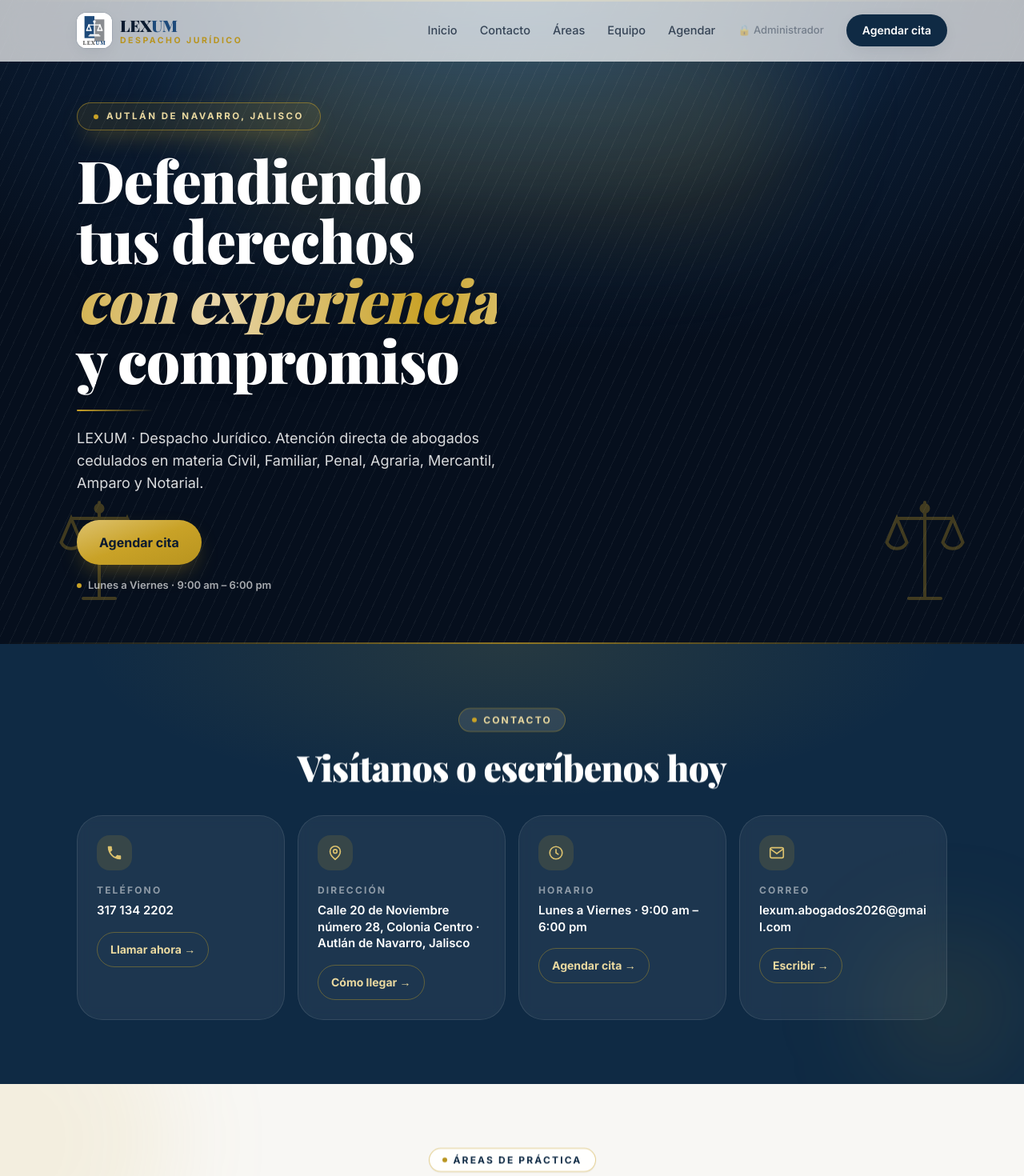
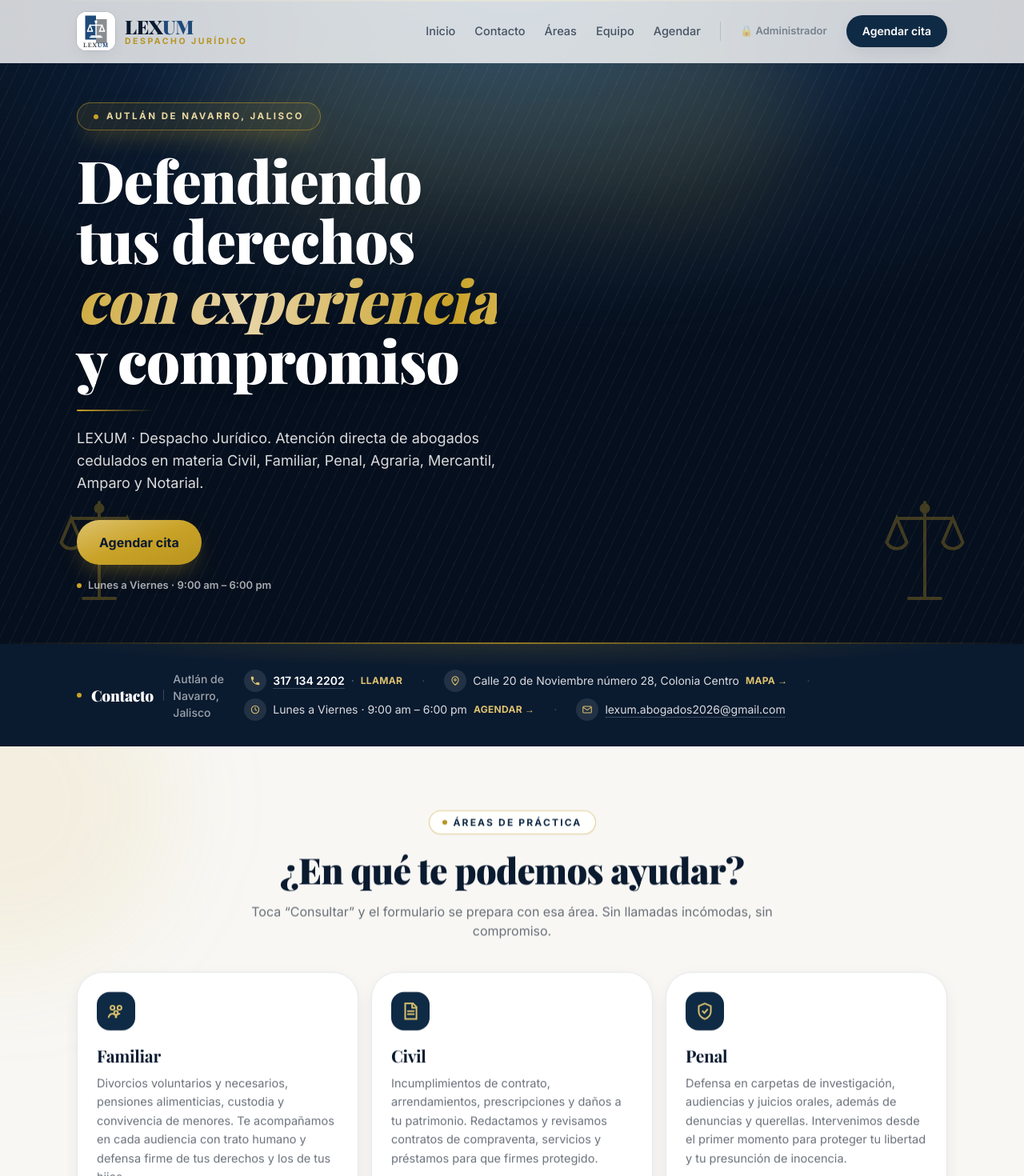
Before and after one commit to AlexisOsorio256/LEXUM, a Next.js app: page / in a window 1280 px wide. Shown: the top 1470 px of the page at 80% size. Built offline with nearby package versions, Linux system fonts and the light colour scheme; a web font is replaced by a local one.

Commit message:
Contacto en franja compacta; header centrado y pulido movil

```diff
--- a/src/app/globals.css
+++ b/src/app/globals.css
@@ -66,6 +66,13 @@ h3 {
   *::after {
     animation-duration: 0.001s !important;
     transition-duration: 0.001s !important;
+  }
+}
+@media (max-width: 768px) {
+  /* reveal más sutil en móvil: menos desplazamiento y duración */
+  .reveal {
+    transform: translateY(14px);
+    transition-duration: 0.55s;
   }
 }
 
@@ -163,19 +170,34 @@ h3 {
 .card {
   background: rgba(255, 255, 255, 0.96);
   @apply rounded-4xl border border-navy-800/10 shadow-card;
+  transition:
+    transform 0.45s cubic-bezier(0.22, 1, 0.36, 1),
+    box-shadow 0.45s cubic-bezier(0.22, 1, 0.36, 1);
+  will-change: transform;
 }
 @media (hover: hover) and (pointer: fine) {
   .card {
     background: rgba(255, 255, 255, 0.88);
     backdrop-filter: blur(18px) saturate(1.4);
     -webkit-backdrop-filter: blur(18px) saturate(1.4);
-    transition:
-      transform 0.5s cubic-bezier(0.22, 1, 0.36, 1),
-      box-shadow 0.5s cubic-bezier(0.22, 1, 0.36, 1);
   }
   .card:hover {
     transform: translateY(-4px);
-    box-shadow: 0 24px 60px -18px rgba(10, 26, 47, 0.3);
+    box-shadow: 0 24px 60px -18px rgba(10, 26, 47, 0.28);
+  }
+  .card:active {
+    transform: translateY(-1px);
+  }
+}
+@media (max-width: 768px) {
+  .card {
+    /* en celular sin blur ni salto: scroll fluido */
+    backdrop-filter: none;
+    -webkit-backdrop-filter: none;
+  }
+  .card:hover {
+    transform: none;
+    box-shadow: 0 6px 24px -8px rgba(10, 26, 47, 0.14);
   }
 }
 .eyebrow {
--- a/src/components/Contacto.tsx
+++ b/src/components/Contacto.tsx
@@ -3,91 +3,56 @@ import { telLink, mailLink } from "@/lib/whatsapp";
 
 type Props = { settings: SiteSettings };
 
-/** Contacto: cada dato una sola vez (sin duplicar el hero). Incluye mapa y correo. */
+/**
+ * Contacto ultra compacto: una franja elegante que no roba espacio.
+ * Teléfono primero, luego dirección, horario y correo en línea.
+ * Cada dato con su acción mínima (llamar, mapa, agendar, escribir).
+ */
 export default function Contacto({ settings }: Props) {
-  const rows = [
-    {
-      t: "Teléfono",
-      d: settings.phone_display,
-      href: telLink(settings.whatsapp_number),
-      label: "Llamar ahora",
-      icon: (
-        <svg width="22" height="22" viewBox="0 0 24 24" fill="currentColor" aria-hidden>
-          <path d="M6.6 10.8c1.4 2.8 3.8 5.2 6.6 6.6l2.2-2.2c.3-.3.7-.4 1-.2 1.1.4 2.3.6 3.6.6.6 0 1 .4 1 1V20c0 .6-.4 1-1 1C10.6 21 3 13.4 3 4c0-.6.4-1 1-1h3.5c.6 0 1 .4 1 1 0 1.2.2 2.4.6 3.6.1.3 0 .7-.2 1l-2.3 2.2Z" />
-        </svg>
-      ),
-    },
-    {
-      t: "Dirección",
-      d: `${settings.address} · ${settings.city}`,
-      href: settings.maps_url,
-      label: "Cómo llegar",
-      icon: (
-        <svg width="22" height="22" viewBox="0 0 24 24" fill="none" stroke="currentColor" strokeWidth="1.8" aria-hidden>
-          <path d="M12 21s7-5.5 7-11a7 7 0 1 0-14 0c0 5.5 7 11 7 11Z" /><circle cx="12" cy="10" r="2.5" />
-        </svg>
-      ),
-    },
-    {
-      t: "Horario",
-      d: settings.hours,
-      href: "#agendar",
-      label: "Agendar cita",
-      icon: (
-        <svg width="22" height="22" viewBox="0 0 24 24" fill="none" stroke="currentColor" strokeWidth="1.8" aria-hidden>
-          <circle cx="12" cy="12" r="8.5" /><path d="M12 7.5V12l3 2" strokeLinecap="round" />
-        </svg>
-      ),
-    },
-    {
-      t: "Correo",
-      d: settings.email,
-      href: mailLink(settings.email),
-      label: "Escribir",
-      icon: (
-        <svg width="22" height="22" viewBox="0 0 24 24" fill="none" stroke="currentColor" strokeWidth="1.8" aria-hidden>
-          <rect x="3" y="5" width="18" height="14" rx="2" /><path d="m3.5 7 8.5 6 8.5-6" />
-        </svg>
-      ),
-    },
-  ];
-
   return (
-    <section id="contacto" className="relative bg-navy-800 text-white">
-      <div aria-hidden className="pointer-events-none absolute inset-0 bg-[radial-gradient(ellipse_60%_50%_at_50%_0%,rgba(201,162,39,0.12)_0%,transparent_70%)]" />
-      <div aria-hidden className="pointer-events-none absolute bottom-0 right-0 hidden h-48 w-48 rounded-full bg-gold-400/10 blur-3xl lg:block" />
-      <div className="mx-auto max-w-6xl px-4 py-14 md:py-20 lg:px-8">
-        <div className="reveal mx-auto max-w-2xl text-center">
-          <p className="eyebrow mx-auto !border-gold-400/40 !bg-white/10 !text-gold-200">
-            <span className="h-1.5 w-1.5 rounded-full bg-gold-400" />
-            Contacto
-          </p>
-          <h2 className="mt-4 font-serif text-[clamp(1.8rem,5.5vw,2.8rem)] font-black leading-tight">
-            Visítanos o escríbenos hoy
-          </h2>
-        </div>
-        <div className="mt-8 grid grid-cols-1 gap-4 sm:grid-cols-2 lg:grid-cols-4">
-          {rows.map((r, i) => (
-            <div
-              key={r.t}
-              className="reveal rounded-4xl border border-white/10 bg-white/[0.06] p-6 backdrop-blur"
-              style={{ ["--reveal-delay" as string]: `${i * 70}ms` }}
-            >
-              <span className="grid h-11 w-11 place-items-center rounded-2xl bg-gold-400/15 text-gold-300">
-                {r.icon}
+    <section id="contacto" className="relative overflow-hidden bg-navy-900 text-white">
+      <div aria-hidden className="pointer-events-none absolute inset-0 bg-[radial-gradient(ellipse_70%_35%_at_50%_0%,rgba(201,162,39,0.12)_0%,transparent_65%)]" />
+      <div className="relative mx-auto max-w-6xl px-4 py-7 md:py-8 lg:px-8">
+        <div className="flex flex-col gap-4 md:flex-row md:items-center md:justify-between md:gap-6">
+          <div className="flex items-center gap-3">
+            <span aria-hidden className="h-1.5 w-1.5 shrink-0 rounded-full bg-gold-400" />
+            <h2 className="font-serif text-[18px] font-black tracking-wide md:text-[19px]">Contacto</h2>
+            <span aria-hidden className="hidden h-3.5 w-px bg-white/20 md:block" />
+            <p className="text-[13px] font-medium text-white/60 md:text-[14px]">{settings.city}</p>
+          </div>
+          <ul className="flex flex-col gap-2 text-[14px] leading-snug md:flex-row md:flex-wrap md:items-center md:gap-x-6 md:gap-y-2">
+            <li className="flex items-center gap-2">
+              <span className="grid h-7 w-7 place-items-center rounded-full bg-white/10 text-gold-300">
+                <svg width="14" height="14" viewBox="0 0 24 24" fill="currentColor" aria-hidden><path d="M6.6 10.8c1.4 2.8 3.8 5.2 6.6 6.6l2.2-2.2c.3-.3.7-.4 1-.2 1.1.4 2.3.6 3.6.6.6 0 1 .4 1 1V20c0 .6-.4 1-1 1C10.6 21 3 13.4 3 4c0-.6.4-1 1-1h3.5c.6 0 1 .4 1 1 0 1.2.2 2.4.6 3.6.1.3 0 .7-.2 1l-2.3 2.2Z"/></svg>
               </span>
-              <p className="mt-4 text-[12px] font-bold uppercase tracking-[0.18em] text-white/50">{r.t}</p>
-              <p className="mt-1.5 break-words text-[15px] font-semibold leading-snug">{r.d}</p>
-              <a
-                href={r.href}
-                target={r.href.startsWith("http") ? "_blank" : undefined}
-                rel={r.href.startsWith("http") ? "noopener" : undefined}
-                className="mt-4 inline-flex min-h-[44px] items-center gap-1.5 rounded-full border border-gold-400/40 px-4 py-2 text-sm font-bold text-gold-200 transition hover:bg-gold-400/10 active:scale-95"
-              >
-                {r.label} →
-              </a>
-            </div>
-          ))}
+              <a href={telLink(settings.whatsapp_number)} className="font-semibold underline decoration-white/20 underline-offset-4 hover:decoration-gold-400">{settings.phone_display}</a>
+              <span className="text-white/35">·</span>
+              <a href={telLink(settings.whatsapp_number)} className="text-xs font-bold uppercase tracking-wide text-gold-300 hover:text-gold-200">Llamar</a>
+            </li>
+            <li className="hidden text-white/20 md:block">·</li>
+            <li className="flex items-center gap-2">
+              <span className="grid h-7 w-7 place-items-center rounded-full bg-white/10 text-gold-300">
+                <svg width="14" height="14" viewBox="0 0 24 24" fill="none" stroke="currentColor" strokeWidth="1.8" aria-hidden><path d="M12 21s7-5.5 7-11a7 7 0 1 0-14 0c0 5.5 7 11 7 11Z"/><circle cx="12" cy="10" r="2.2"/></svg>
+              </span>
+              <span className="text-white/85">{settings.address}</span>
+              <a href={settings.maps_url} target="_blank" rel="noopener" className="text-xs font-bold uppercase tracking-wide text-gold-300 hover:text-gold-200">Mapa →</a>
+            </li>
+            <li className="hidden text-white/20 md:block">·</li>
+            <li className="flex items-center gap-2">
+              <span className="grid h-7 w-7 place-items-center rounded-full bg-white/10 text-gold-300">
+                <svg width="14" height="14" viewBox="0 0 24 24" fill="none" stroke="currentColor" strokeWidth="1.8" aria-hidden><circle cx="12" cy="12" r="8"/><path d="M12 7.5V12l3 2" strokeLinecap="round"/></svg>
+              </span>
+              <span className="text-white/85">{settings.hours}</span>
+              <a href="#agendar" className="text-xs font-bold uppercase tracking-wide text-gold-300 hover:text-gold-200">Agendar →</a>
+            </li>
+            <li className="hidden text-white/20 md:block">·</li>
+            <li className="flex items-center gap-2">
+              <span className="grid h-7 w-7 place-items-center rounded-full bg-white/10 text-gold-300">
+                <svg width="14" height="14" viewBox="0 0 24 24" fill="none" stroke="currentColor" strokeWidth="1.8" aria-hidden><rect x="3" y="5" width="18" height="14" rx="2"/><path d="m3.5 7 8.5 6 8.5-6"/></svg>
+              </span>
+              <a href={mailLink(settings.email)} className="break-all text-white/85 underline decoration-white/20 underline-offset-4 hover:decoration-gold-400">{settings.email}</a>
+            </li>
+          </ul>
         </div>
       </div>
     </section>
--- a/src/components/Navbar.tsx
+++ b/src/components/Navbar.tsx
@@ -33,35 +33,36 @@ export default function Navbar({ waNumber, phoneDisplay }: Props) {
       className={`fixed inset-x-0 top-0 z-50 transition-all duration-300 ${
         scrolled
           ? "border-b border-navy-800/10 bg-white/90 shadow-card backdrop-blur-xl"
-          : "border-b border-transparent bg-white/70 backdrop-blur-lg"
+          : "border-b border-transparent bg-white/80 backdrop-blur-lg"
       }`}
     >
-      <nav className="mx-auto flex h-16 max-w-6xl items-center justify-between px-4 md:h-[76px] lg:px-8">
-        <a href="#inicio" className="flex items-center gap-2.5" aria-label="LEXUM inicio">
-          <Logo size={44} />
-          <span className="leading-tight">
-            <span className="block font-serif text-[20px] font-black tracking-wide text-navy-900">
+      <nav className="mx-auto flex h-[68px] max-w-6xl items-center justify-between px-4 md:h-[78px] lg:px-8">
+        <a href="#inicio" className="flex items-center gap-3" aria-label="LEXUM inicio">
+          <Logo size={48} />
+          <span className="flex flex-col justify-center leading-none">
+            <span className="font-serif text-[22px] font-black tracking-wide text-navy-900 md:text-[24px]">
               LEX<span className="text-navy-600">UM</span>
             </span>
-            <span className="block text-[10.5px] font-bold uppercase tracking-[0.24em] text-gold-500">
+            <span className="mt-0.5 text-[10.5px] font-bold uppercase tracking-[0.24em] text-gold-500">
               Despacho Jurídico
             </span>
           </span>
         </a>
 
-        <div className="hidden items-center gap-7 lg:flex">
+        <div className="hidden items-center gap-6 lg:flex">
           {NAV_LINKS.map((l) => (
             <a
               key={l.href}
               href={l.href}
-              className="nav-link text-[14.5px] font-medium text-navy-900/75 transition hover:text-navy-800"
+              className="nav-link text-[14.5px] font-medium text-navy-900/70 transition hover:text-navy-900"
             >
               {l.label}
             </a>
           ))}
+          <span aria-hidden className="h-6 w-px bg-navy-800/15" />
           <a
             href="/administrador"
-            className="text-[13px] font-medium text-navy-900/40 transition hover:text-navy-800"
+            className="text-[13px] font-semibold text-navy-900/45 transition hover:text-navy-900"
             title="Acceso administrador"
           >
             🔒 Administrador
```
